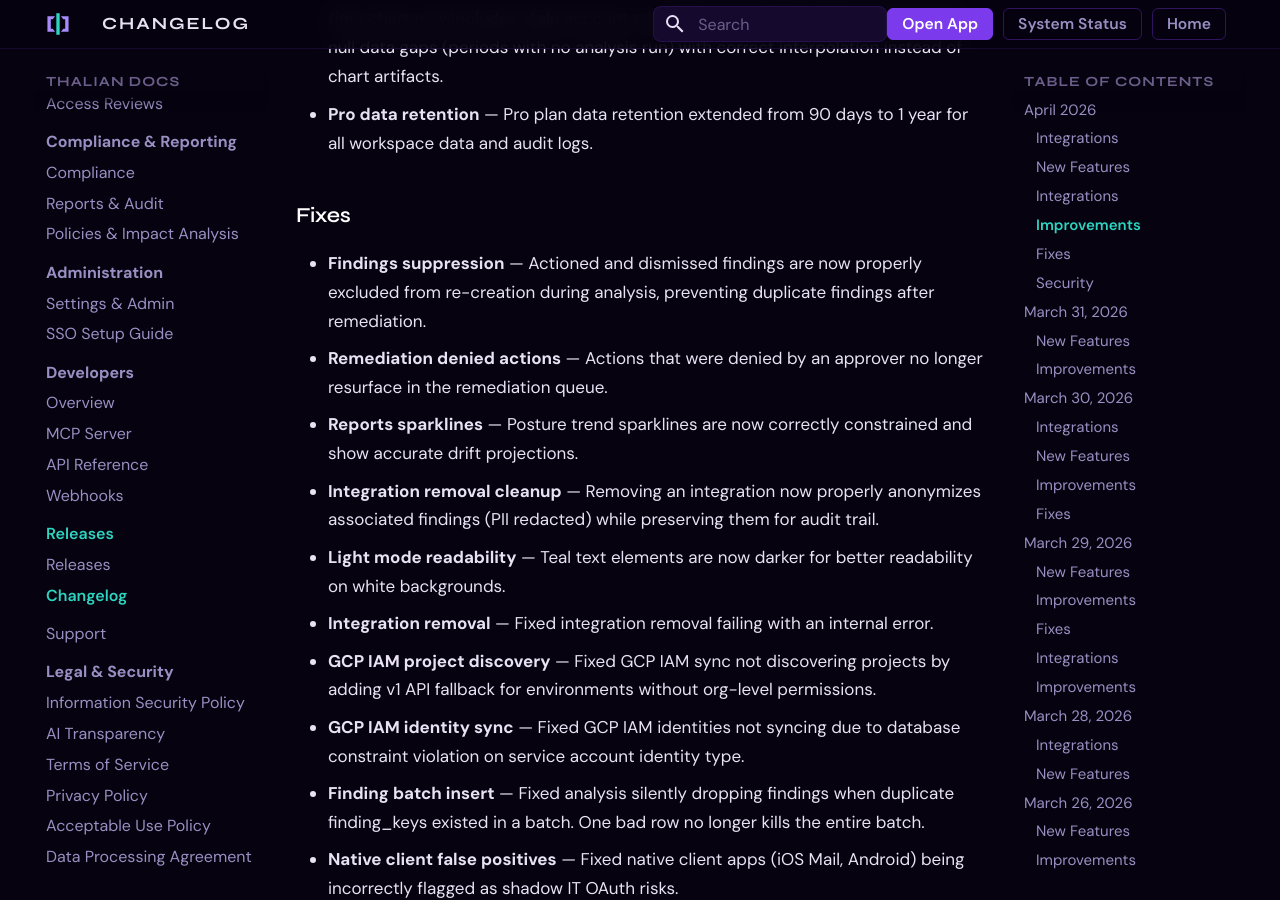
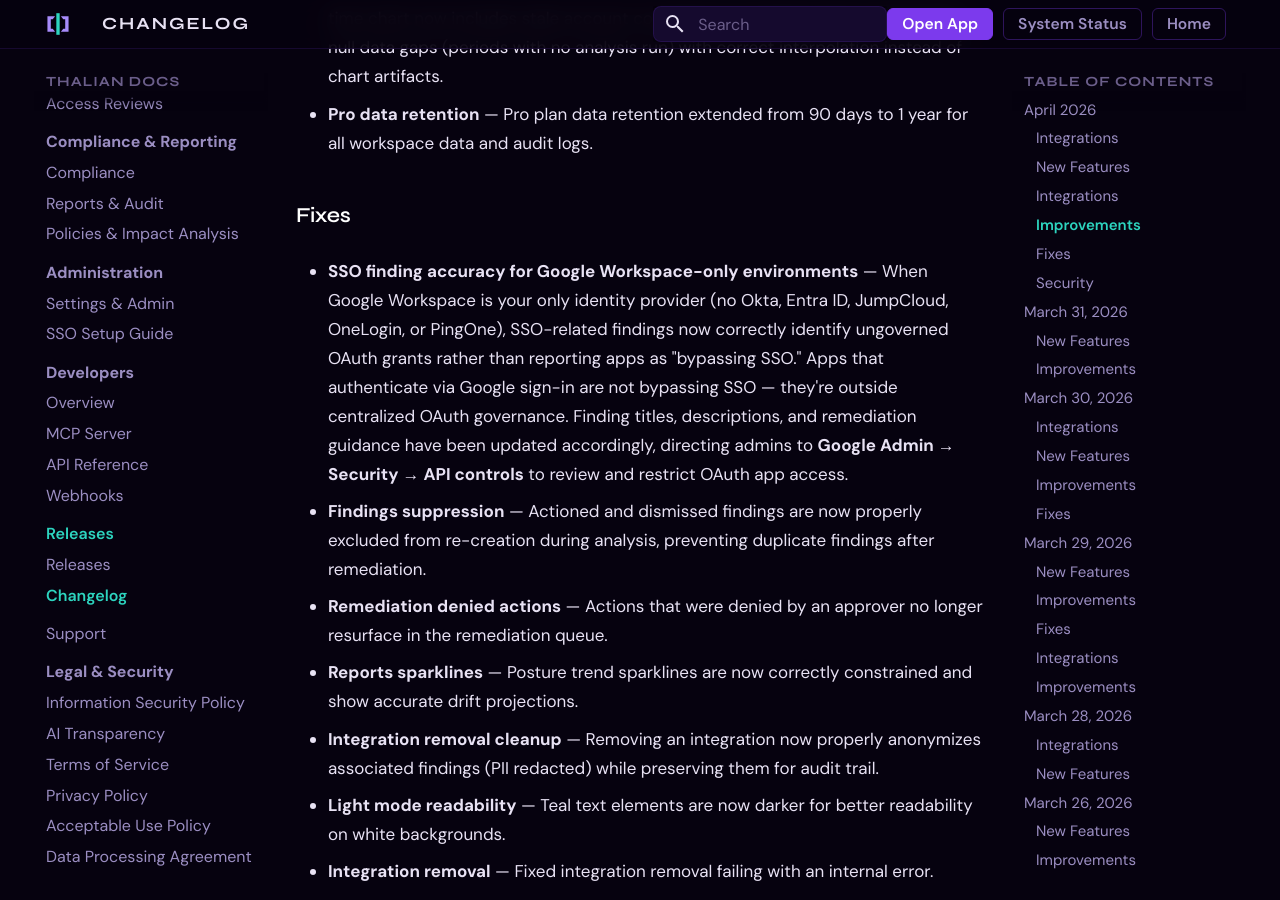
Before and after one commit to tori-mf13/thalian-docs, an MkDocs documentation site: the page built from docs/changelog.md, in a window 1280 px wide and 900 px high, scrolled down 9287 px. Built offline with MkDocs 1.6.1 and Material for MkDocs 9.7.7, drawn with Linux system fonts in a browser that asks for light colours.

Commit message:
docs(changelog): add SSO accuracy fix for Google-only IDP environments
Co-Authored-By: Claude Sonnet 4.6 <noreply@anthropic.com>

```diff
--- a/docs/changelog.md
+++ b/docs/changelog.md
@@ -155,6 +155,8 @@ Notable changes, new features, and fixes for the Thalian platform.
 - **Pro data retention** — Pro plan data retention extended from 90 days to 1 year for all workspace data and audit logs.
 
 ### Fixes
+
+- **SSO finding accuracy for Google Workspace-only environments** — When Google Workspace is your only identity provider (no Okta, Entra ID, JumpCloud, OneLogin, or PingOne), SSO-related findings now correctly identify ungoverned OAuth grants rather than reporting apps as "bypassing SSO." Apps that authenticate via Google sign-in are not bypassing SSO — they're outside centralized OAuth governance. Finding titles, descriptions, and remediation guidance have been updated accordingly, directing admins to **Google Admin → Security → API controls** to review and restrict OAuth app access.
 
 - **Findings suppression** — Actioned and dismissed findings are now properly excluded from re-creation during analysis, preventing duplicate findings after remediation.
 - **Remediation denied actions** — Actions that were denied by an approver no longer resurface in the remediation queue.
```
